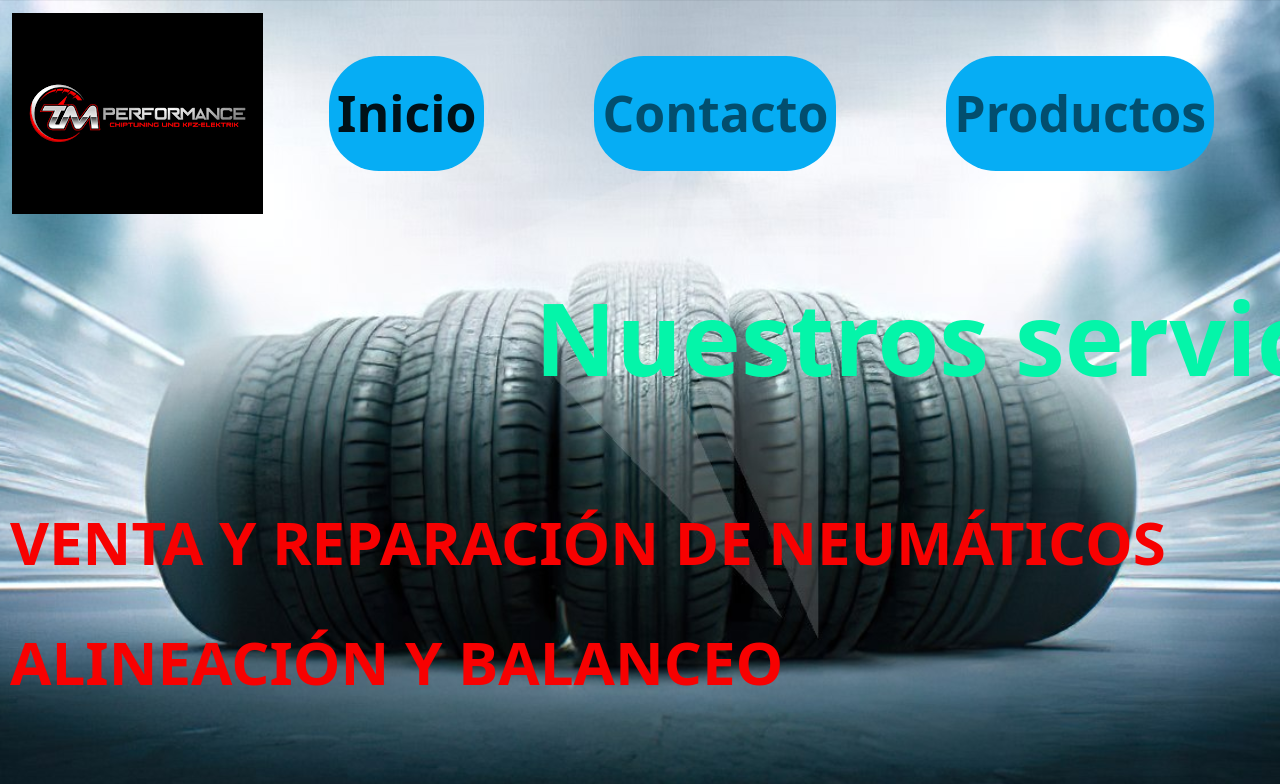
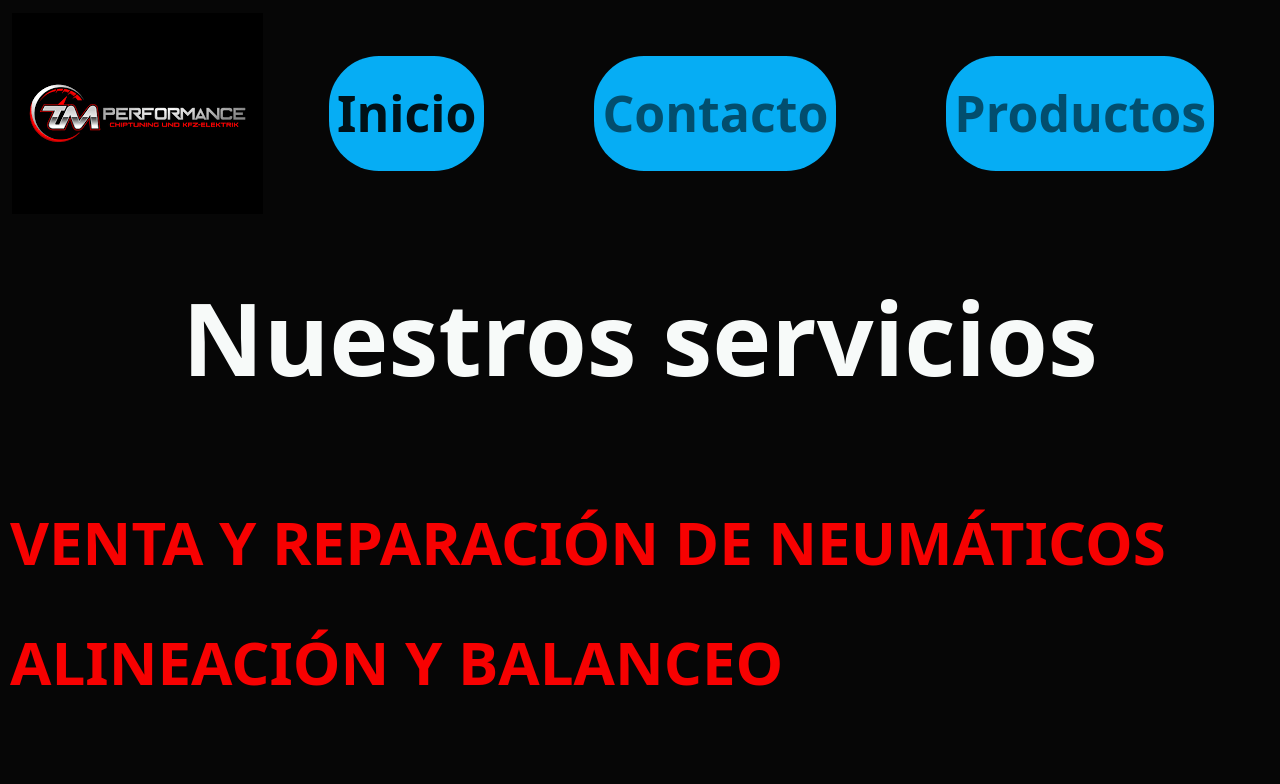
Before and after one commit to ManuelTricarico2223/nuevoVentas, a website: page secciones/servicios.html in a window 1280 px wide. Shown: the top 784 px of the page. Drawn offline with nearby package versions, Linux system fonts and the light colour scheme.

Commit message:
cambio en servicios

```diff
--- a/css/servicios.css
+++ b/css/servicios.css
@@ -5,10 +5,8 @@
 }
 
 body{
-    display: flex;
-     background: url(../imagenes/cubiertas\ en\ fila-gigapixel-standard-scale-4_00x\ 222.jpg) no-repeat fixed;
-     background-position: center;
-     background-size:cover;
+   background-color: rgb(6, 6, 6);
+
 }
 nav{
     grid-area: nav;
@@ -165,7 +163,7 @@ nav{
     .servicio{
         font-size: 100px;
         font-weight: bolder;
-        color: rgb(4, 245, 169);
+        color: rgb(247, 250, 249);
         text-align: center;
         margin-top: 50px;
         margin-bottom: 100px;
```
